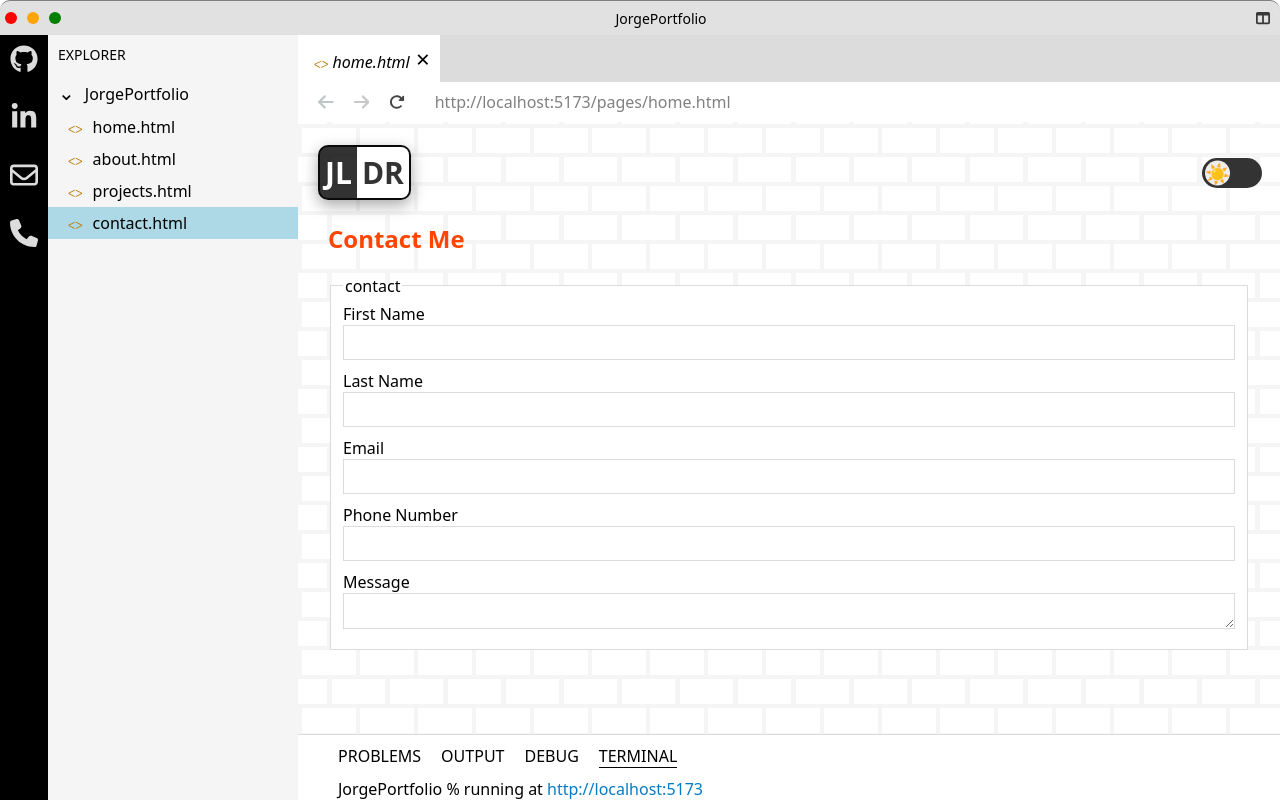
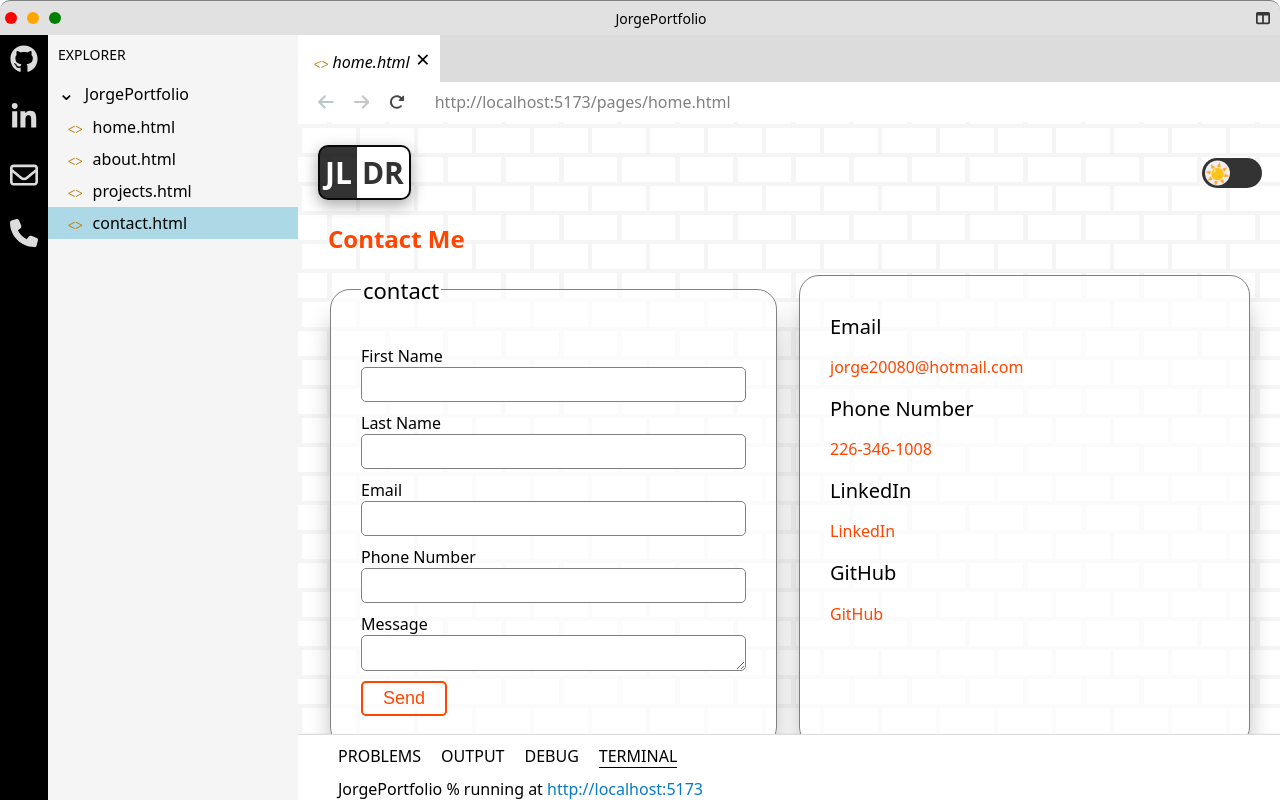
Before and after one commit to jorge20080/MyPortfolio, a React (Vite) app: page /contact in a window 1280 px wide. Built offline with nearby package versions, Linux system fonts and the light colour scheme; the HTML template or start-up script is replaced by a standard one.

Commit message:
Added dark mode to contact

```diff
--- a/src/components/ProjectCard/ProjectCard.module.css
+++ b/src/components/ProjectCard/ProjectCard.module.css
@@ -54,6 +54,5 @@
 .links a >svg{
     width: 16px;
     height: 16px;
-    margin-right: 3px;
     fill: var(--project-card-color);;
 }
--- a/src/pages/Contact/Contact.module.css
+++ b/src/pages/Contact/Contact.module.css
@@ -1,15 +1,32 @@
+:root{
+    --contact-background-color: rgba(255, 255, 255, 0.64);
+    --input-background-color: white;
+    --contact-color: black;
+    --contact-border-color: gray;
+}
+[data-theme="dark"]{
+    --contact-background-color: rgba(71, 71, 71, 0.7);
+    --input-background-color: rgba(128, 128, 128, 0.4);
+    --contact-color: white;
+    --contact-border-color: rgb(163, 163, 163);
+}
 .container{
     max-width: 1200px;
     margin-inline: auto;
     padding-inline: 30px;
     margin-top: 100px;
+    color: var(--contact-color);
 }
 .container h1{
     color: orangered;
 }
-.container fieldset{
-    border: 1px solid gainsboro;
-    background-color: white;
+.container fieldset, .container aside{
+    border: 1px solid var(--contact-border-color);
+    background-color: var(--contact-background-color);
+    border-radius: 20px;
+    padding: 20px 30px;
+    max-width: 400px;
+    box-shadow: gray 0px 20px 30px -10px;
 }
 .container input, .container textarea{
     display: block;
@@ -17,8 +34,47 @@
     box-sizing: border-box;
     margin-bottom: 10px;
     padding-inline: 10px;
-    border: 1px solid gainsboro;
+    border: 1px solid var(--contact-border-color);
+    border-radius: 5px;
+    background-color: var(--input-background-color);
+    color: var(--contact-color);
+}
+.container input[type="submit"]{
+    padding-inline:20px;
+    width: fit-content;
+    border: 2px solid orangered;
+    color: orangered;
+    font-size: 18px;
+    background-color: transparent;
+}
+.container input[type="submit"]:hover{
+    cursor: pointer;
 }
 .container input{
     height: 35px;
 }
+.content_container{
+    display: grid;
+    grid-template-columns: 1fr 1fr;
+    gap: 20px;
+}
+.content_container h2{
+    font-size: 20px;
+    font-weight: 500;
+    color: var(--contact-color);
+}
+.container legend{
+    margin-bottom: 20px;
+    font-size: 22px;
+}
+.container a{
+    color: orangered;
+    text-decoration: none;
+}
+
+@media screen and (max-width:800px){
+    .content_container{
+        grid-template-columns: 1fr;
+        margin-bottom: 100px;
+    }
+}
--- a/src/pages/Contact/Contact.tsx
+++ b/src/pages/Contact/Contact.tsx
@@ -9,6 +9,7 @@ const Contact = () =>{
             <Header />
             <section className={styles.container}>
                 <h1>Contact Me</h1>
+                <div className={styles.content_container}>
                     <form>
                         <fieldset>
                             <legend>contact</legend>
@@ -32,8 +33,20 @@ const Contact = () =>{
                                 Message
                                 <textarea></textarea>
                             </label>
+                            <input type="submit" value="Send"/>
                         </fieldset>
                     </form>
+                    <aside>
+                        <h2>Email</h2>
+                        <a href='mailto:jorge20080@hotmail.com'>jorge20080@hotmail.com</a>
+                        <h2>Phone Number</h2>
+                        <a href='tel:226-346-1008'>226-346-1008</a>
+                        <h2>LinkedIn</h2>
+                        <a href="linkedin.com/in/jorge-luis-de-los-santos-reyes-a388764b/" target="_blank">LinkedIn</a>
+                        <h2>GitHub</h2>
+                        <a href="https://github.com/jorge20080" target="_blank">GitHub</a>
+                    </aside>
+                </div>
             </section>
         </>
     )
```
Lines whose indentation alone changed are shown as unchanged.
